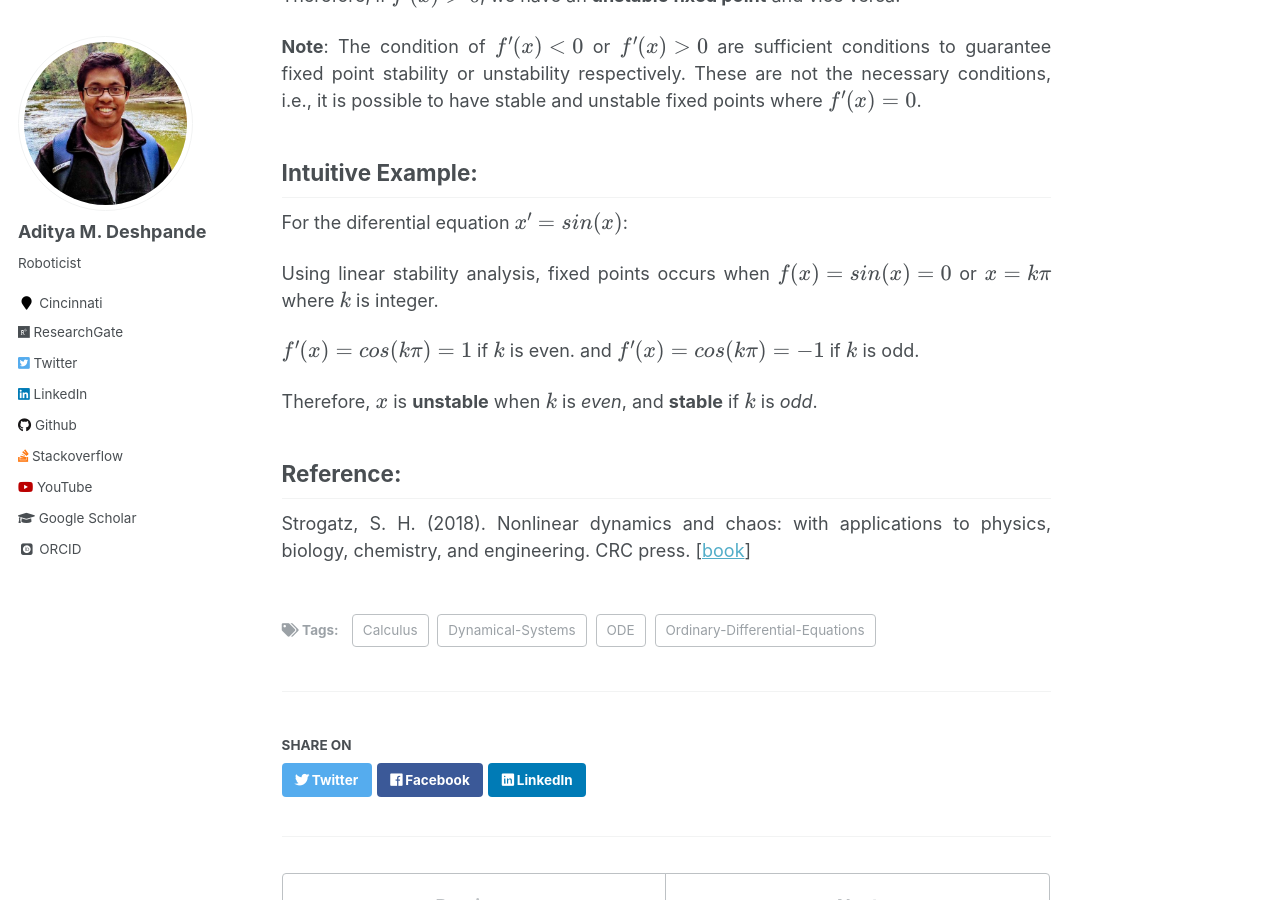
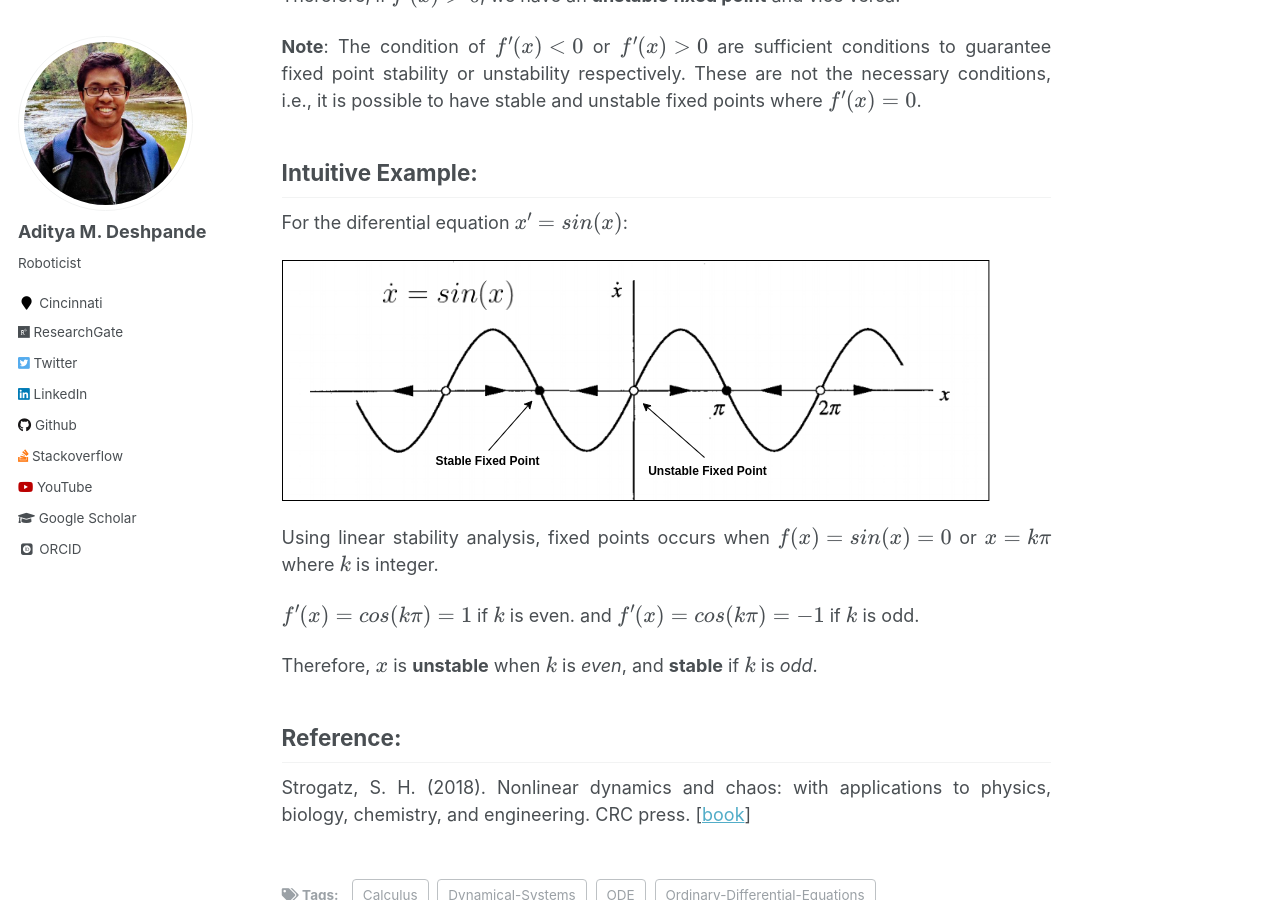
Before and after one commit to adipandas/adipandas.github.io, a Jekyll site: the page built from _posts/2020-02-01-stable-unstable-fixed-point.md, in a window 1280 px wide and 900 px high, scrolled down 1486 px. Built offline with Jekyll 4.4.1, drawn with Linux system fonts in a browser that asks for light colours; some web fonts are replaced; formulas are drawn with MathJax 3; comment, search, counter and statistics services are not loaded.

Commit message:
Update 2020-02-01-stable-unstable-fixed-point.md

```diff
--- a/_posts/2020-02-01-stable-unstable-fixed-point.md
+++ b/_posts/2020-02-01-stable-unstable-fixed-point.md
@@ -53,12 +53,17 @@ Therefore, if $$f^{\prime} (x)>0$$, we have an **unstable fixed point** and vice
 
 For the diferential equation **$$x^{\prime} = sin(x)$$**:
 
+<img src="/images/sin_x_feb2020.png" alt="Stable and Unstable fixed points on $$x=sin(x)$$"/>
+
 Using linear stability analysis, fixed points occurs when $$f(x)=sin(x)=0$$ or $$x=kπ$$ where $$k$$ is integer.
 
 $$f^{\prime}(x)=cos(kπ)=1$$ if $$k$$ is even. and $$f^{\prime}(x)=cos(kπ)=−1$$ if $$k$$ is odd.
 
 Therefore, $$x$$ is **unstable** when $$k$$ is *even*, and **stable** if $$k$$ is *odd*.
 
+
+
+
 ## Reference:
 
 Strogatz, S. H. (2018). Nonlinear dynamics and chaos: with applications to physics, biology, chemistry, and engineering. CRC press. [[book](http://www.hds.bme.hu/~fhegedus/Strogatz%20-%20Nonlinear%20Dynamics%20and%20Chaos.pdf)]
```
